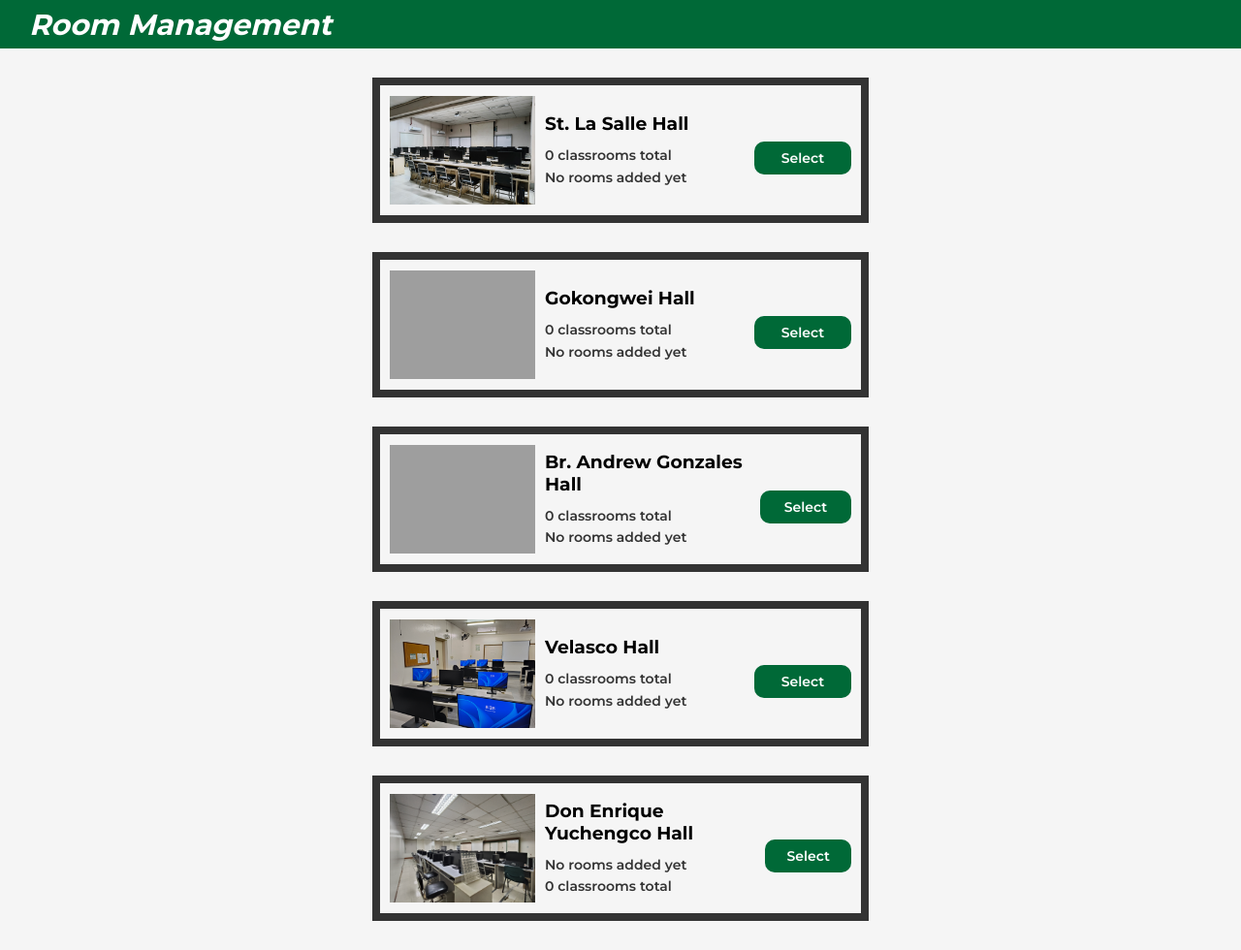
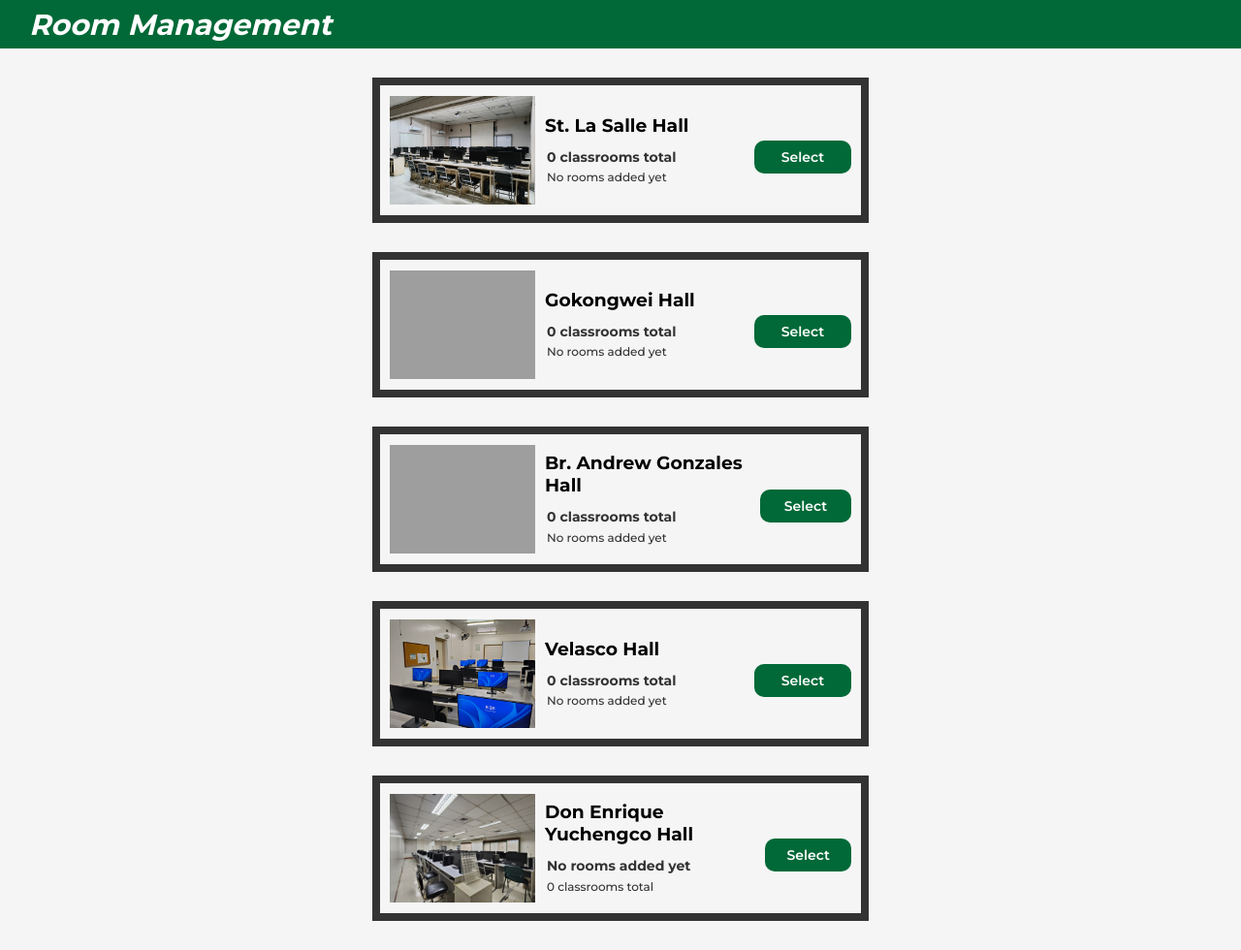
Before and after one commit to ghnikien/ITPROG-TaftLab, a PHP site: page /roomManagement.php in a window 1280 px wide. Shown: the part 70-1050 px from the top of the page at 97% size. Run offline with PHP 8.4, Linux system fonts and the light colour scheme; tables that the repository leaves empty hold one stand-in row (values such as "Sample post"); grey boxes are pictures that could not be loaded.

Commit message:
fixed spacing

```diff
--- a/Webpages/roomManagement.css
+++ b/Webpages/roomManagement.css
@@ -63,12 +63,23 @@ h3 {
     flex-direction: column;
 }
 
-p {
+p{
+  line-height: 1.6;
+  color: #333;
+  margin-left: 2px;
+}
+
+.total-classroom {
     font-size: 1.4rem;
-    line-height: 1.6;
-    color: #333;
-    font-weight: 600;
+    font-weight: 700;
 }
+
+.classroom-list {
+    font-size: 1.2rem;
+    font-weight: 450;
+}
+
+
 
 .admin-btn {
     margin-top: 15px;
--- a/Webpages/roomManagement.php
+++ b/Webpages/roomManagement.php
@@ -80,8 +80,8 @@
     <div class="box-text">
       <div class="text-group">
         <h3>St. La Salle Hall</h3>
-        <p> <?php echo $rowLS['total'] . " classrooms total"; ?> </p>
-        <p> <?php echo $rowLS['room_list'] ? $rowLS['room_list'] : "No rooms added yet"; ?> </p>
+        <p class="total-classroom"> <?php echo $rowLS['total'] . " classrooms total"; ?> </p>
+        <p class="classroom-list"> <?php echo $rowLS['room_list'] ? $rowLS['room_list'] : "No rooms added yet"; ?> </p>
       </div>
         <a href="rm-management.php?type=LS" class="admin-btn">Select</a>
     </div>
@@ -92,8 +92,8 @@
     <div class="box-text">
       <div class="text-group">
         <h3>Gokongwei Hall</h3>
-        <p> <?php echo $rowGK['total'] . " classrooms total"; ?> </p>
-        <p> <?php echo $rowGK['room_list'] ? $rowGK['room_list'] : "No rooms added yet"; ?> </p>
+        <p class="total-classroom">  <?php echo $rowGK['total'] . " classrooms total"; ?> </p>
+        <p class="classroom-list"> <?php echo $rowGK['room_list'] ? $rowGK['room_list'] : "No rooms added yet"; ?> </p>
       </div>
         <a href="rm-management.php?type=GK" class="admin-btn">Select</a>
     </div>
@@ -104,8 +104,8 @@
     <div class="box-text">
       <div class="text-group">
         <h3>Br. Andrew Gonzales Hall</h3>
-         <p> <?php echo $rowA['total'] . " classrooms total"; ?> </p>
-         <p> <?php echo $rowA['room_list'] ? $rowA['room_list'] : "No rooms added yet"; ?> </p>
+         <p class="total-classroom">  <?php echo $rowA['total'] . " classrooms total"; ?> </p>
+         <p class="classroom-list"> <?php echo $rowA['room_list'] ? $rowA['room_list'] : "No rooms added yet"; ?> </p>
       </div>
         <a href="rm-management.php?type=AG" class="admin-btn">Select</a>
     </div>
@@ -116,8 +116,8 @@
     <div class="box-text">
       <div class="text-group">
         <h3>Velasco Hall</h3>
-         <p> <?php echo $rowV['total'] . " classrooms total"; ?> </p>
-         <p> <?php echo $rowV['room_list'] ? $rowV['room_list'] : "No rooms added yet"; ?> </p>
+         <p class="total-classroom">  <?php echo $rowV['total'] . " classrooms total"; ?> </p>
+         <p class="classroom-list"> <?php echo $rowV['room_list'] ? $rowV['room_list'] : "No rooms added yet"; ?> </p>
       </div>
         <a href="rm-management.php?type=V" class="admin-btn">Select</a>
     </div>
@@ -128,8 +128,8 @@
     <div class="box-text">
       <div class="text-group">
         <h3>Don Enrique Yuchengco Hall</h3>
-         <p> <?php echo $rowY['room_list'] ? $rowY['room_list'] : "No rooms added yet"; ?> </p>
-         <p> <?php echo $rowY['total'] . " classrooms total"; ?> </p>
+         <p class="total-classroom">  <?php echo $rowY['room_list'] ? $rowY['room_list'] : "No rooms added yet"; ?> </p>
+         <p class="classroom-list"> <?php echo $rowY['total'] . " classrooms total"; ?> </p>
       </div>
         <a href="rm-management.php?type=Y" class="admin-btn">Select</a>
     </div>
```
